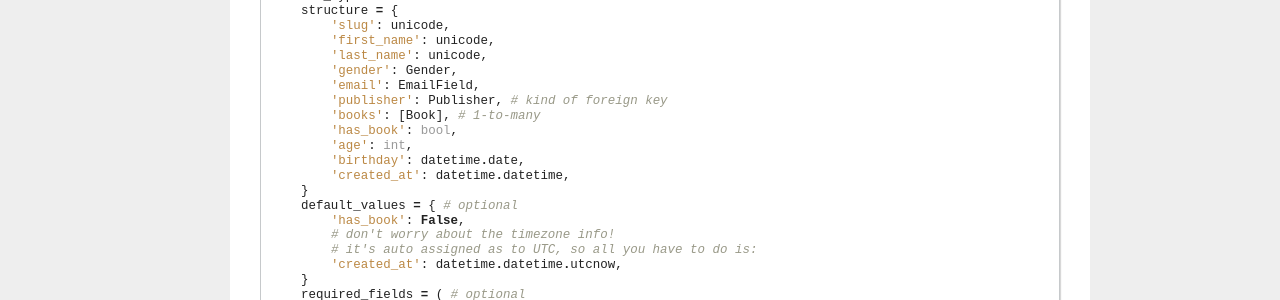
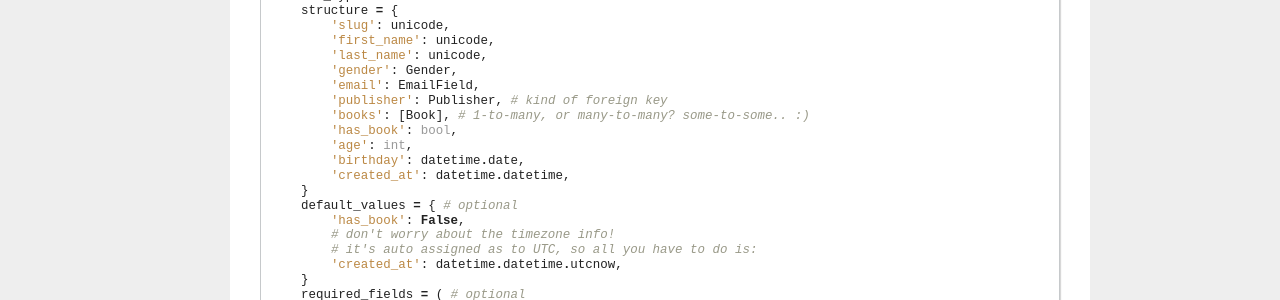
Before and after one commit to kirpit/couchbasekit, a Sphinx documentation site: the page built from docs/source/quick-start.rst, in a window 1280 px wide. Shown: the part 556-856 px from the top of the page. Built offline with Sphinx 7.4.7, drawn with Linux system fonts in a browser that asks for light colours.

Commit message:
some-to-some

```diff
--- a/README.txt
+++ b/README.txt
@@ -50,7 +50,7 @@ Then define your model document.
             'gender': Gender,
             'email': EmailField,
             'publisher': Publisher, # kind of foreign key
-            'books': [Book], # 1-to-many
+            'books': [Book], # 1-to-many, or many-to-many? some-to-some.. :)
             'has_book': bool,
             'age': int,
             'birthday': datetime.date,
--- a/docs/source/quick-start.rst
+++ b/docs/source/quick-start.rst
@@ -39,7 +39,7 @@ Then define your model document.
             'gender': Gender,
             'email': EmailField,
             'publisher': Publisher, # kind of foreign key
-            'books': [Book], # 1-to-many
+            'books': [Book], # 1-to-many, or many-to-many? some-to-some.. :)
             'has_book': bool,
             'age': int,
             'birthday': datetime.date,
```
Also changed, not shown: 1 other file.
